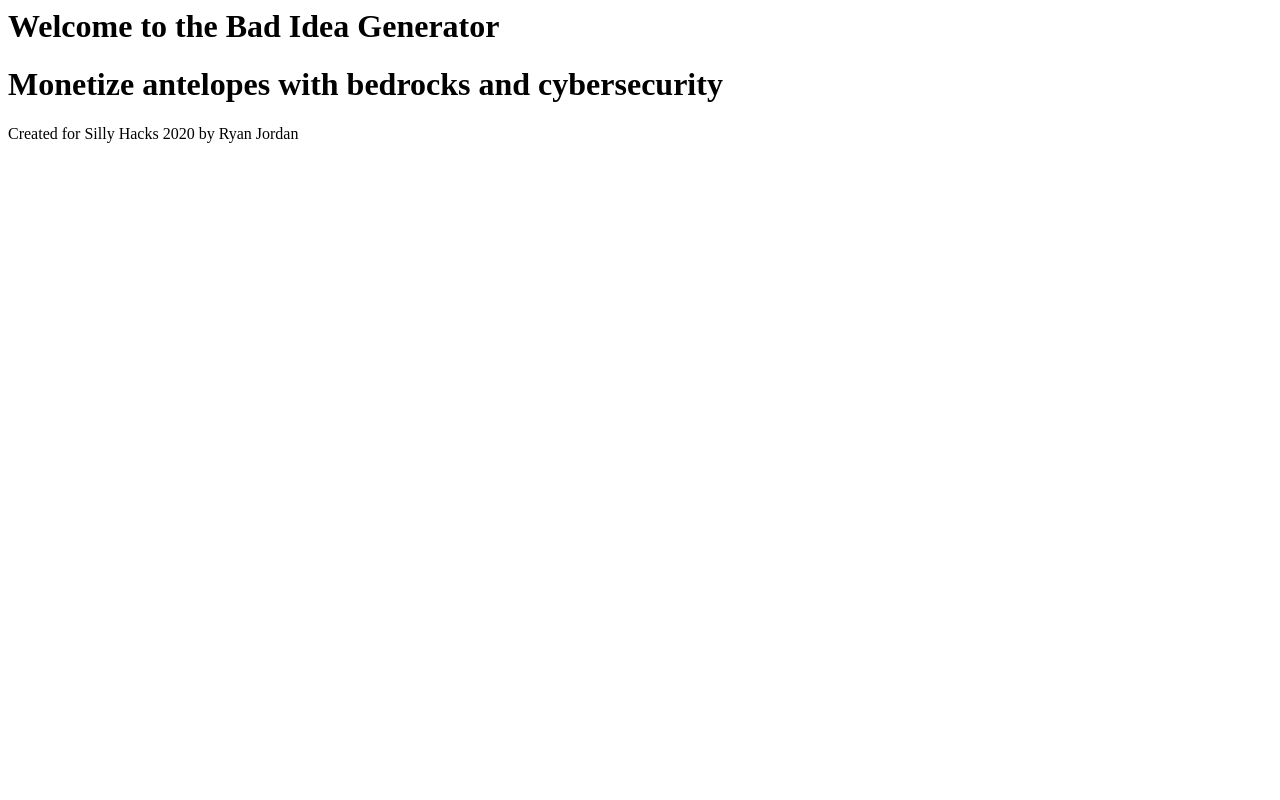
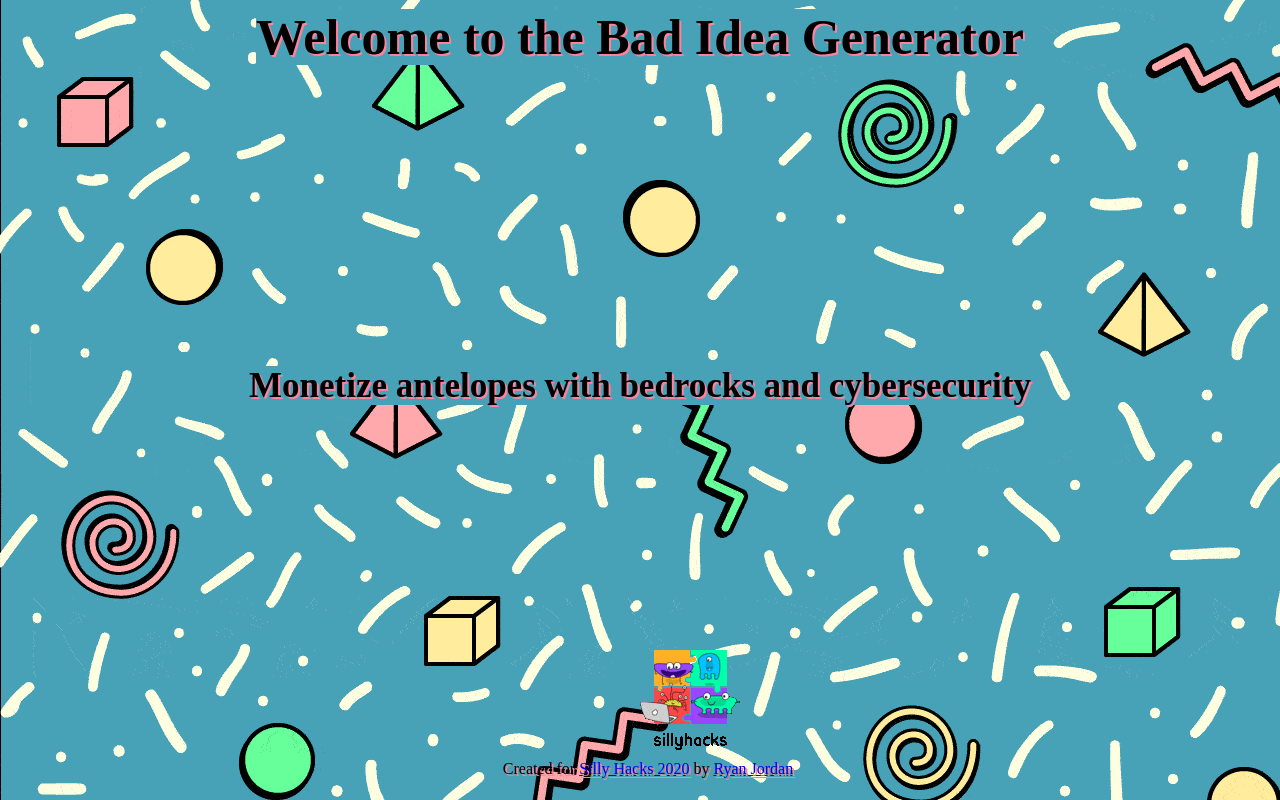
Before and after one commit to ryanmjordan/badideagenerator, a Flask app: page / in a window 1280 px wide. Run offline with Flask 2, Linux system fonts and the light colour scheme.

Commit message:
final commit before submission

```diff
--- a/badideaflask/templates/index.html
+++ b/badideaflask/templates/index.html
@@ -1,11 +1,44 @@
 <html>
 <head>
     <title>Bad Idea Generator</title>
+    <style type="text/css">
+    	#footer {
+    		position: absolute;
+    		bottom: 0;
+    		width: 100%;
+    		height: 2.5rem;
+    		text-shadow: 2px 2px #ff819c;
+    	}
+    	#title {
+    		margin-bottom: 300px;
+    		text-shadow: 2px 2px #ff819c;
+    		font-size: 50px;
+    	}
+    	#titlespan {
+    		background-color: #48a2b7;
+    	}
+    	#result {
+    		text-shadow: 2px 2px #ff819c;
+    		font-size: 35px;
+    	}
+    	#resultspan {
+    		background-color: #48a2b7;
+    	}
+    	#logo {
+    		position: absolute;
+    		bottom: 50;
+    	}
+
+    </style>
 </head>
-<body>
-    <h1>Welcome to the Bad Idea Generator</h1>
-    <h1>{{fullSentence}} </h1>
+<body background="{{url_for('static', filename='bg.gif')}}">
+    <center>
+    	<h1 id="title"><span id="titlespan">Welcome to the Bad Idea Generator</span></h1>
+    	<h1 id="result"><span id="resultspan">{{fullSentence}}</span></h1>
 
+    	<img id="logo" src="{{url_for('static', filename='logo.gif')}}">
+		<footer id="footer">Created for <a href="https://sillyhacks.online/">Silly Hacks 2020</a> by <a href="http://www.ryanmjordan.com">Ryan Jordan</a></footer>
+	</center>
 </body>
-<footer>Created for Silly Hacks 2020 by Ryan Jordan</footer>
+
 </html>
--- a/pythonproject/nounlist.txt
+++ b/pythonproject/nounlist.txt
@@ -180,7 +180,6 @@ appetites
 appetizers
 applause
 apples
-applewoods
 appliances
 applications
 appointments
@@ -824,3 +823,7 @@ Netflix
 real time analytics
 historical data
 predictive analytics
+the English language
+the Spanish language
+the Chinese language
+the French language
```
Also changed, not shown: badideaflask/static/bg.gif (added), badideaflask/static/logo.gif (added), 5 other files.
